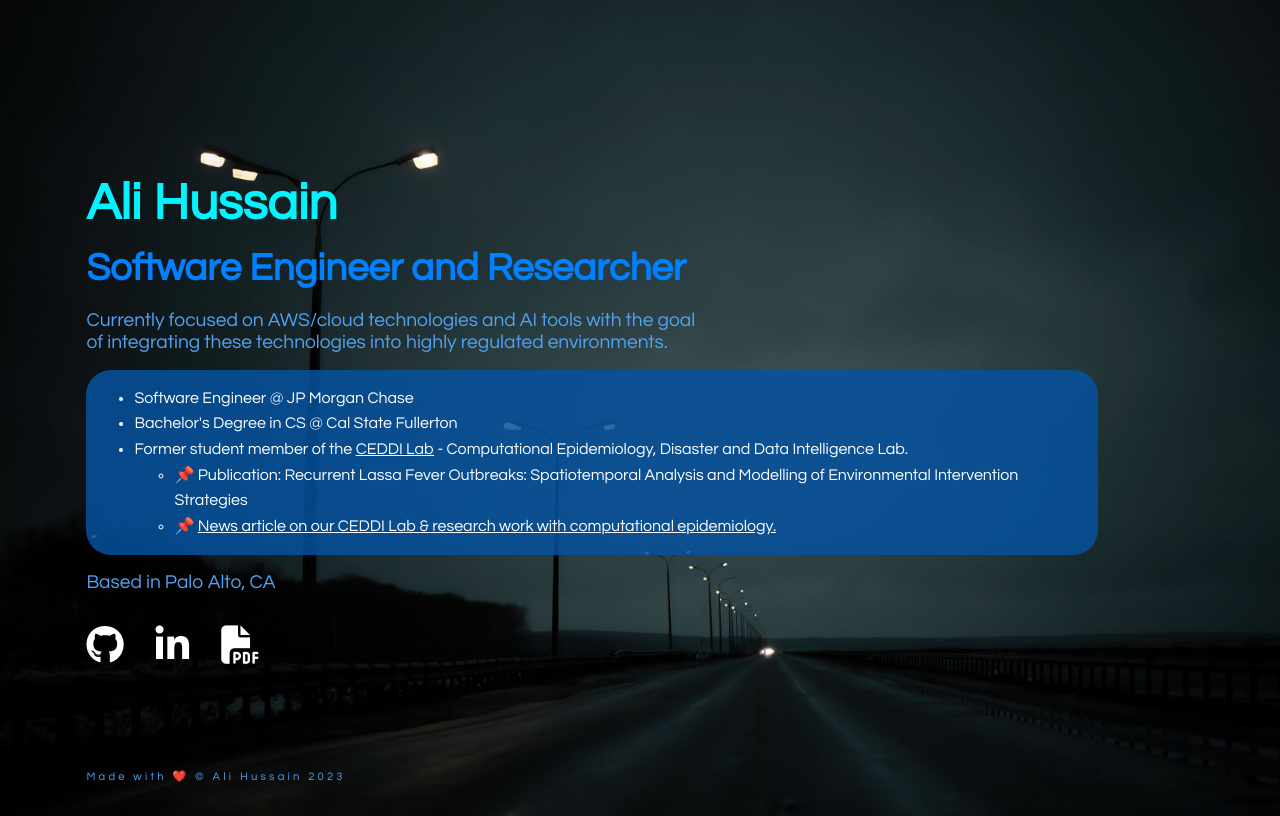
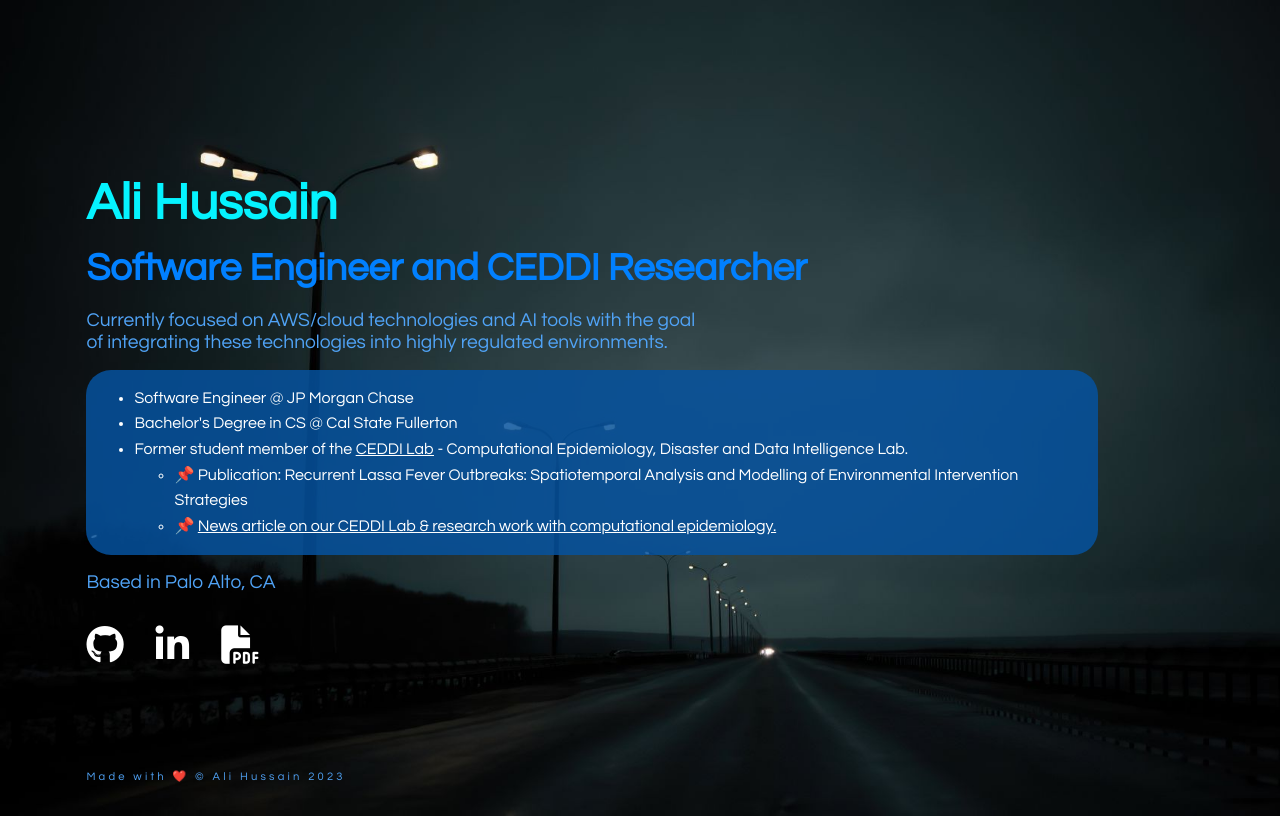
Before and after one commit to ali25311/ali25311.github.io, a plain HTML site: page index.html in a window 1280 px wide. Drawn offline with Linux system fonts and the light colour scheme.

Commit message:
updated text

```diff
--- a/index.html
+++ b/index.html
@@ -29,7 +29,7 @@
             <img src="path-to-your-image" alt="Ali Hussain">
         </div> -->
         <h1 id="name">Ali Hussain</h1>
-        <h1>Software Engineer and Researcher</h1>
+        <h1>Software Engineer and CEDDI Researcher</h1>
         <div id="descript">
             <p>Currently focused on AWS/cloud technologies and AI tools with the goal</p>
             <p> of integrating these technologies into highly regulated environments.</p>
```
